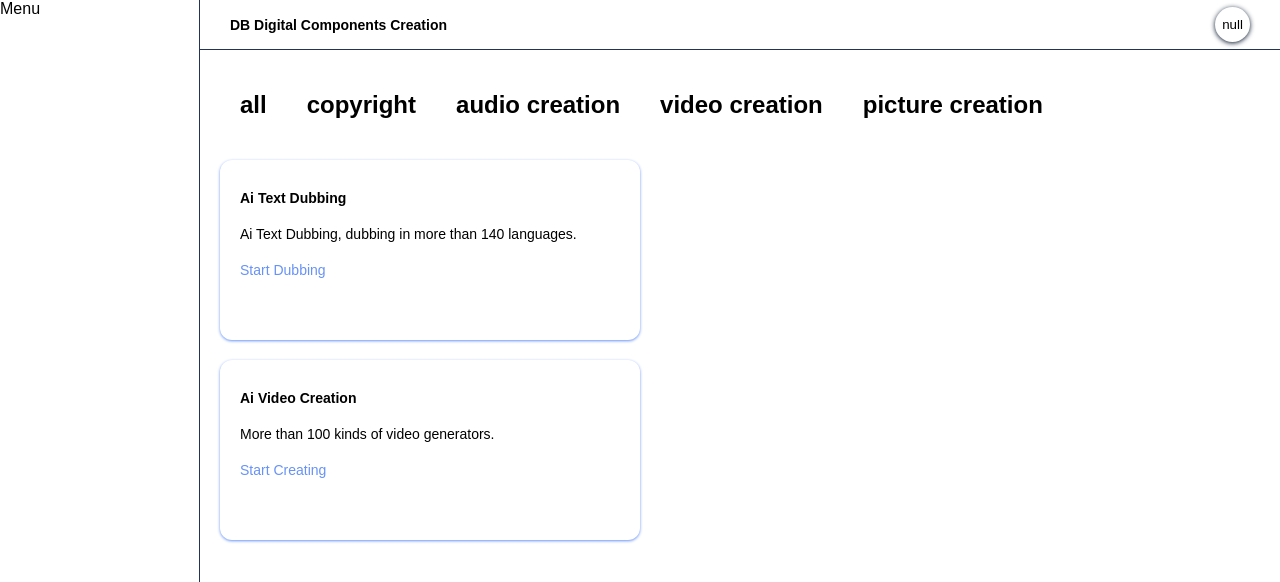
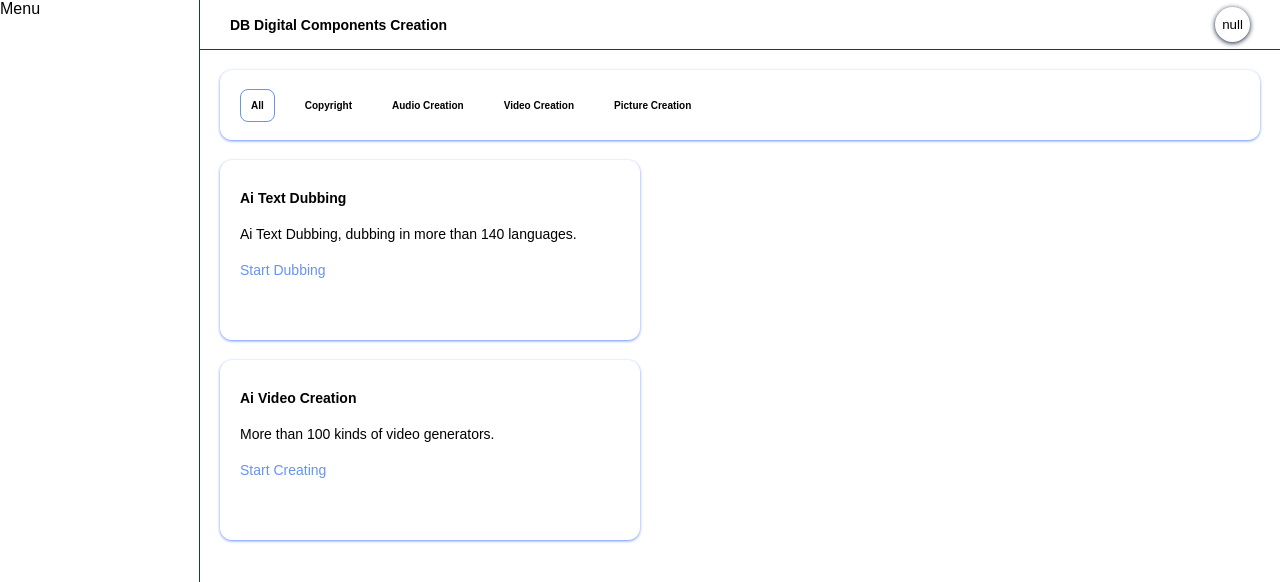
Before and after one commit to GeisielMelo/video-creator-robot, a React (Create React App) app in the folder frontend/: page /ai/workbench in a window 1280 px wide. Shown: the top 582 px of the page. Built offline with nearby package versions, Linux system fonts and the light colour scheme; no server answers; sample sign-in values are in the browser's storage.

Commit message:
feat: Created a method to highlight the selected option on the filter.

```diff
--- a/frontend/src/components/WorkbenchOptions.jsx
+++ b/frontend/src/components/WorkbenchOptions.jsx
@@ -6,15 +6,25 @@ import Card from "./Card";
 const Filter = styled.div`
   display: flex;
   align-items: center;
-  border-radius: 8px;
 
   width: 100%;
   height: 70px;
+  padding: 0 10px;
+
+  border-radius: 12px;
+  background-color: ${(props) => props.theme.color.White.default};
+  box-shadow: 0 1px 3px ${(props) => props.theme.color.Blue.default};
 `;
 
 const Option = styled.h1`
-  margin: 0 20px;
+  margin: 0 10px;
+  padding: 10px;
+  font-size: ${(props) => props.theme.font.size.es};
+  font-weight: ${(props) => props.theme.font.weight.bold};
+  text-transform: capitalize;
   cursor: pointer;
+  border: ${(props) => (props.optionSelected ? `1px solid ${props.theme.color.Blue.default}` : "none")};
+  border-radius: 8px;
 `;
 
 const WorkbenchOptions = () => {
@@ -33,7 +43,7 @@ const WorkbenchOptions = () => {
     <>
       <Filter>
         {tags.map((item) => (
-          <Option onClick={() => setSelectedTag(item)} key={item}>
+          <Option optionSelected={selectedTag === item} onClick={() => setSelectedTag(item)} key={item}>
             {item}
           </Option>
         ))}
```
